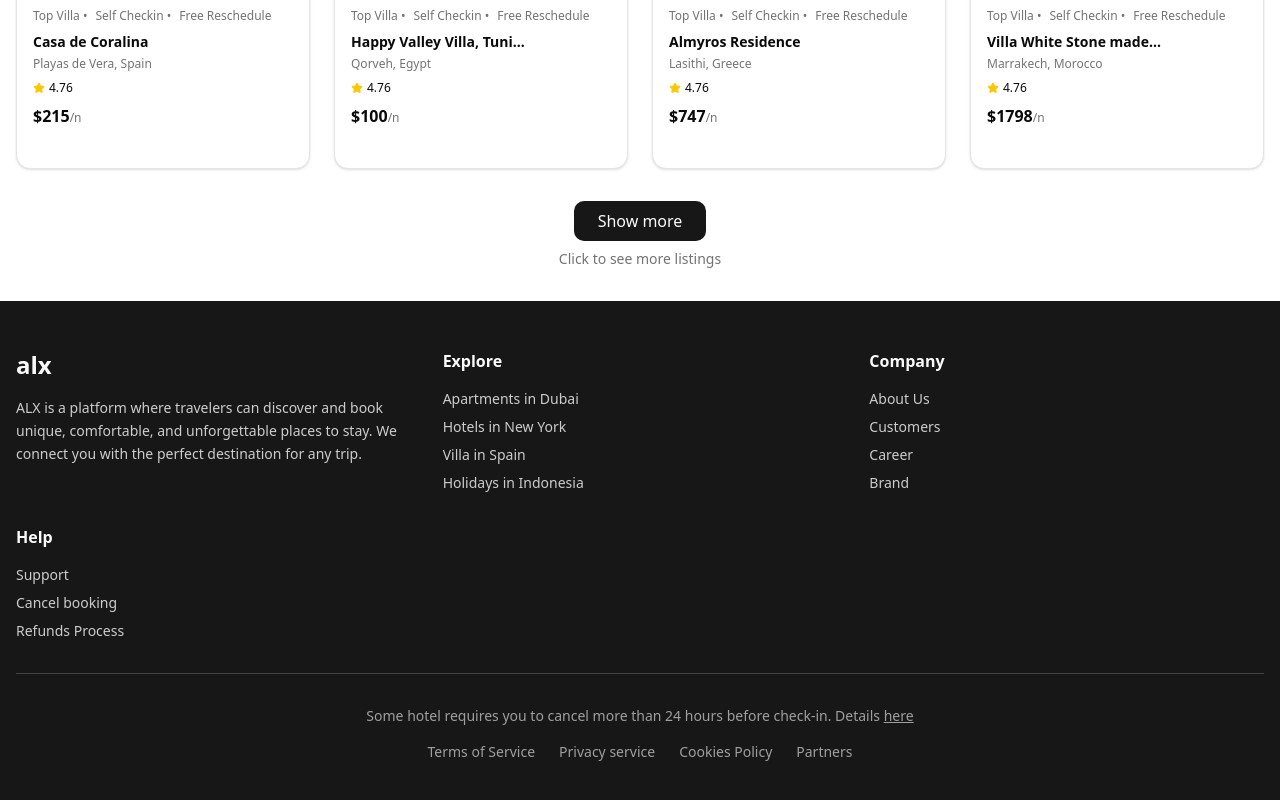
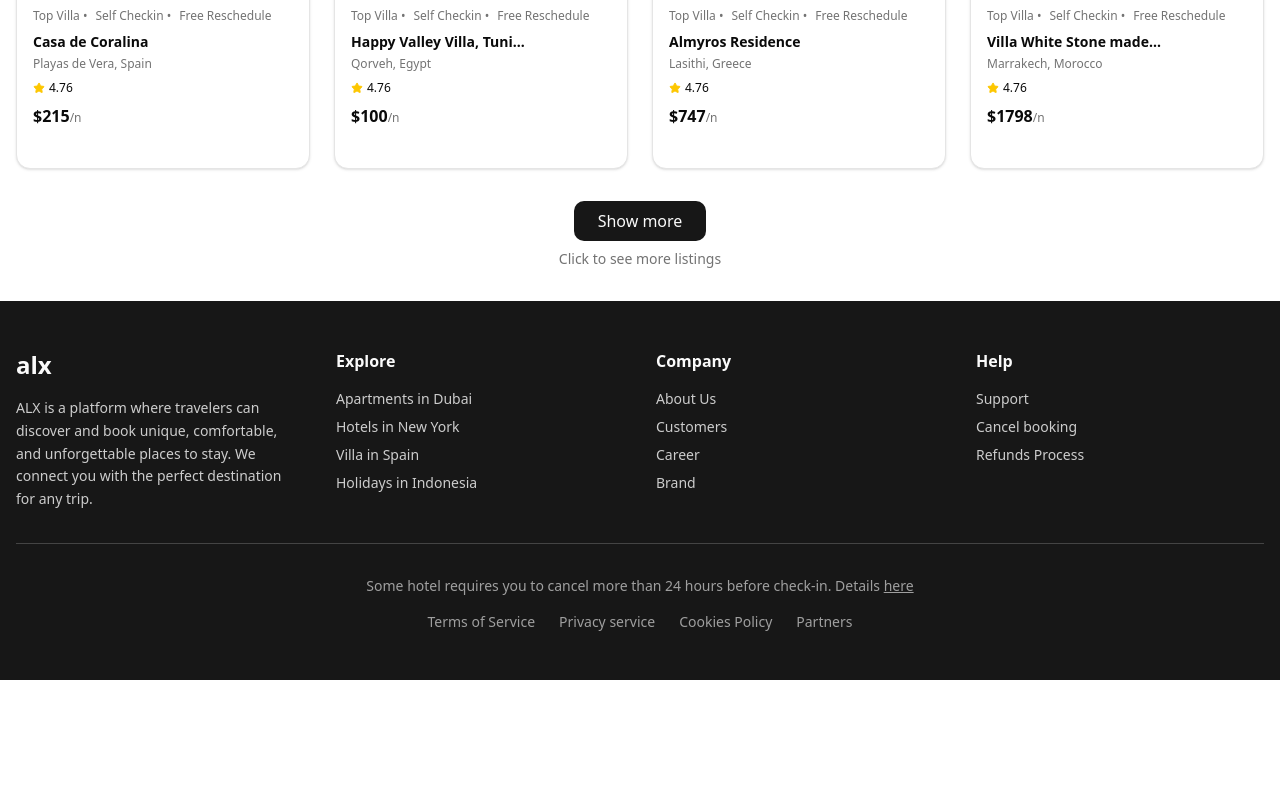
Before and after one commit to G-Okumu/alx-listing-app-deployed, a Next.js app: page / in a window 1280 px wide. Shown: the part 2231-3031 px from the top of the page. After the commit the page ends 2911 px from the top, so only its background shows below. Built offline with nearby package versions, Linux system fonts and the light colour scheme.

Commit message:
ref: grid-cols-3 to 4

```diff
--- a/components/layout/Footer.tsx
+++ b/components/layout/Footer.tsx
@@ -2,7 +2,7 @@
   return (
     <footer className="bg-primary text-primary-foreground py-12 px-4">
       <div className="mx-auto max-w-7xl">
-        <div className="grid grid-cols-1 md:grid-cols-3 gap-8">
+        <div className="grid grid-cols-1 md:grid-cols-4 gap-8">
           <div>
             <div className="text-2xl font-bold mb-4">alx</div>
             <p className="text-sm text-primary-foreground/80 leading-relaxed">
```
